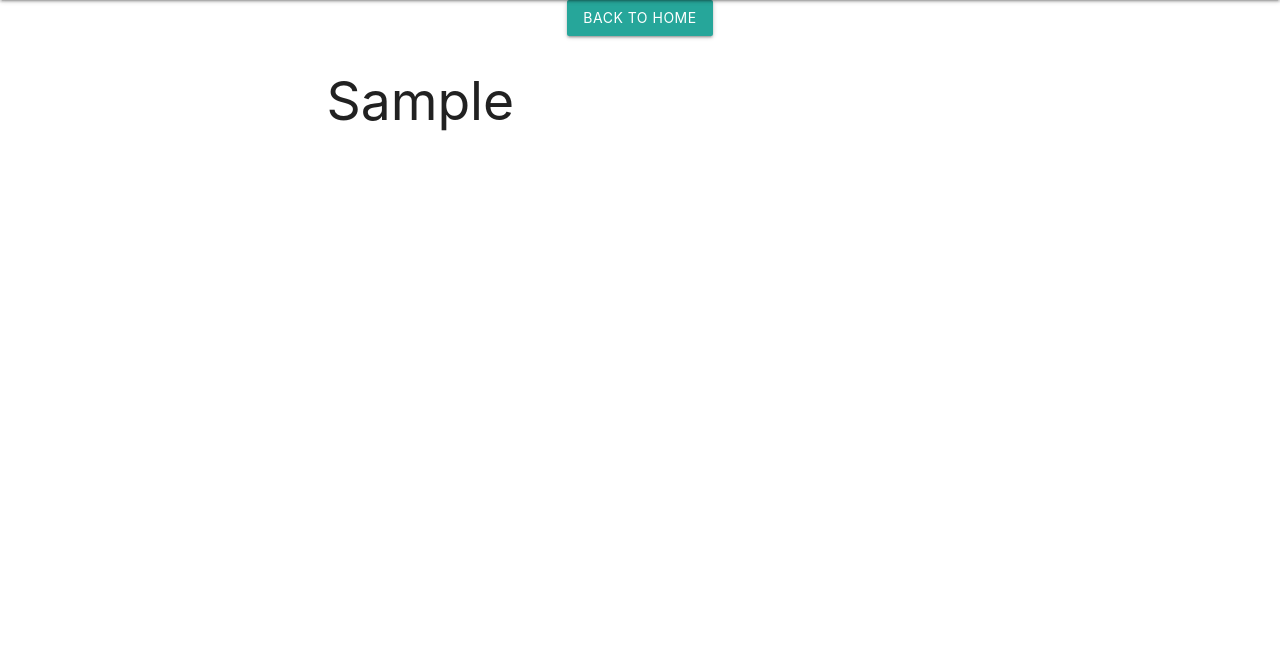
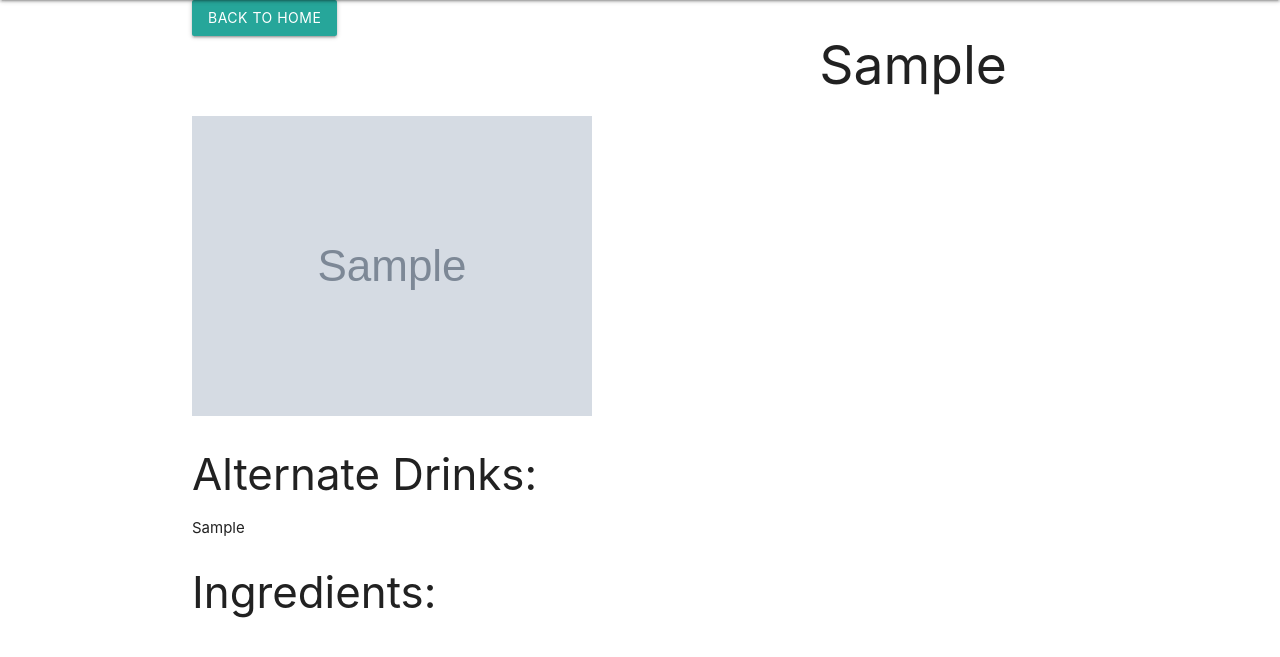
Before and after one commit to F2easy/Drinks-app, a Django app: template main_app/templates/show.html in a window 1280 px wide. Shown: the part 64-721 px from the top of the page. Run offline with Django 5.2, Linux system fonts and the light colour scheme; the template is opened without the code that fills it: most values are stand-ins (such as "Sample title", 1, 10 or a date in 2020); grey boxes marked "Sample" are stand-in pictures.

Commit message:
several changes made

```diff
--- a/main_app/templates/show.html
+++ b/main_app/templates/show.html
@@ -1,15 +1,31 @@
 {% extends 'base.html' %}
 {% block content %}
 
-<div class="container center mine">
-  <a href="/" class="btn btn-warning"> Back to Home</a>
+<div class="container left mine">
+  <a href="/home" class="btn btn-warning"> Back to Home</a>
 </div>
 
-<div class="container">
-  <div class="reg">
-    <h2 class="text-capitalize" class="text-center name title">{{drink.strDrink}} </h2>
+<!-- show page -->
 
-</div>
+  <div class="drink-details">
+    <h2>{{ data.drinks.0.strDrink }}</h2>
+    <img src="{{ data.drinks.0.strDrinkThumb }}" alt="{{ data.drinks.0.strDrink }}" class="drink-image">
 
+    <div class="alternate-drinks">
+      <h3>Alternate Drinks:</h3>
+      <ul>
+        {% for alternate_drink in data.drinks.0.strAlternate %}
+          <li>{{ alternate_drink }}</li>
+        {% endfor %}
+      </ul>
+    </div>
+
+    <div class="ingredients">
+      <h3>Ingredients:</h3>
+      <ul>
+
+      </ul>
+    </div>
+  </div>
 
 {% endblock %}
--- a/main_app/views.py
+++ b/main_app/views.py
@@ -45,12 +45,12 @@
 
 
 def show_page(request, id_drink):
-    url = f'https://www.thecocktaildb.com/api/json/v2/{api}{drink_id}/{id_drink}'
+    url = f'https://www.thecocktaildb.com/api/json/v2/{api}{drink_id}{id_drink}'
     payload = {}
     headers = {}
     response = requests.request("GET", url, headers=headers, data=payload)
-    response = response.json()
-    return(render(request, 'show.html', {'response': response, 'api': api}))
+    ## drinks = response.json()['drinks']
+    return render(request, 'show.html', {'response': response, 'api': api })
 
 
 def add_to_shopping_list(request, ingredient_name):
```
